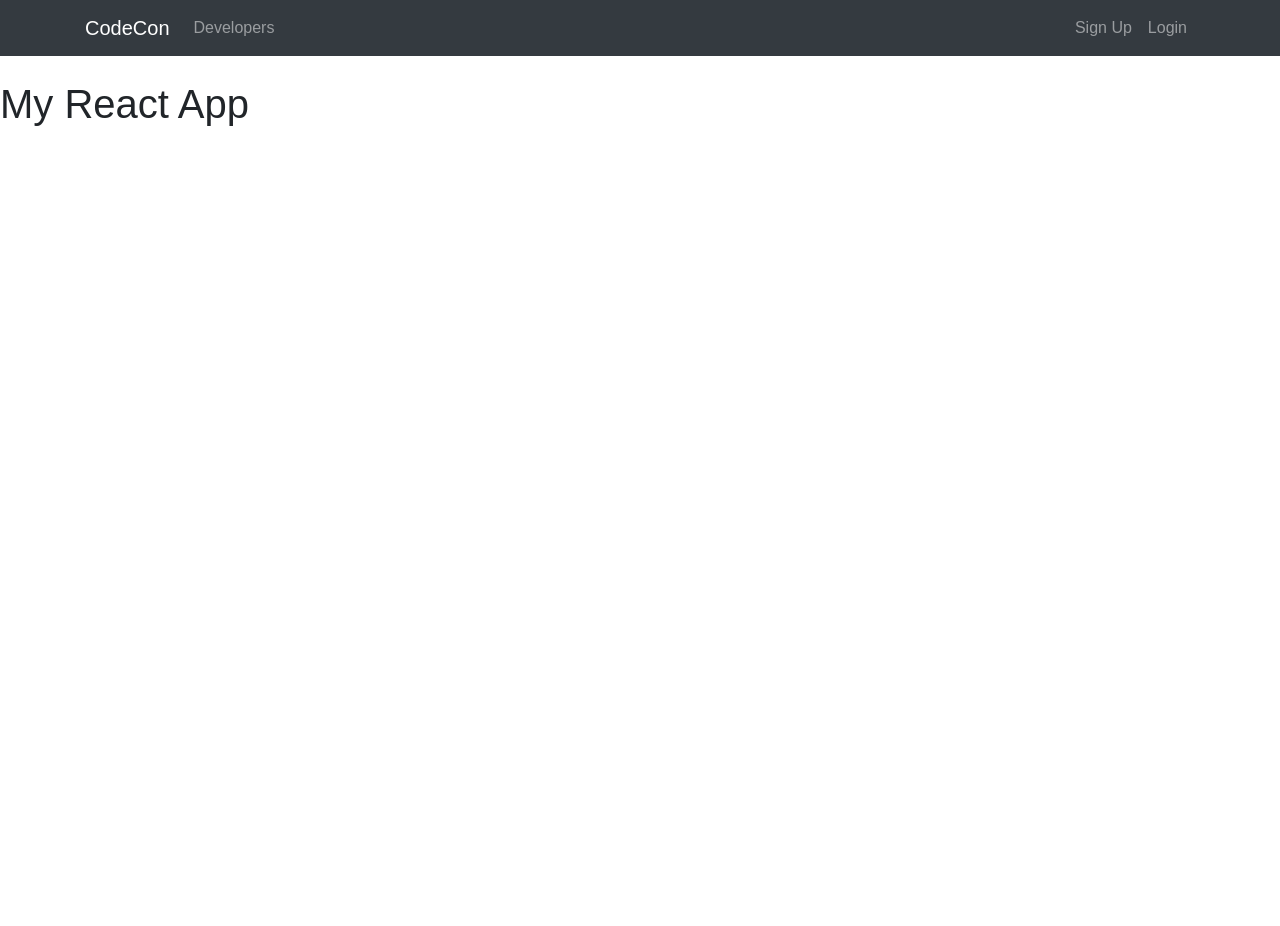
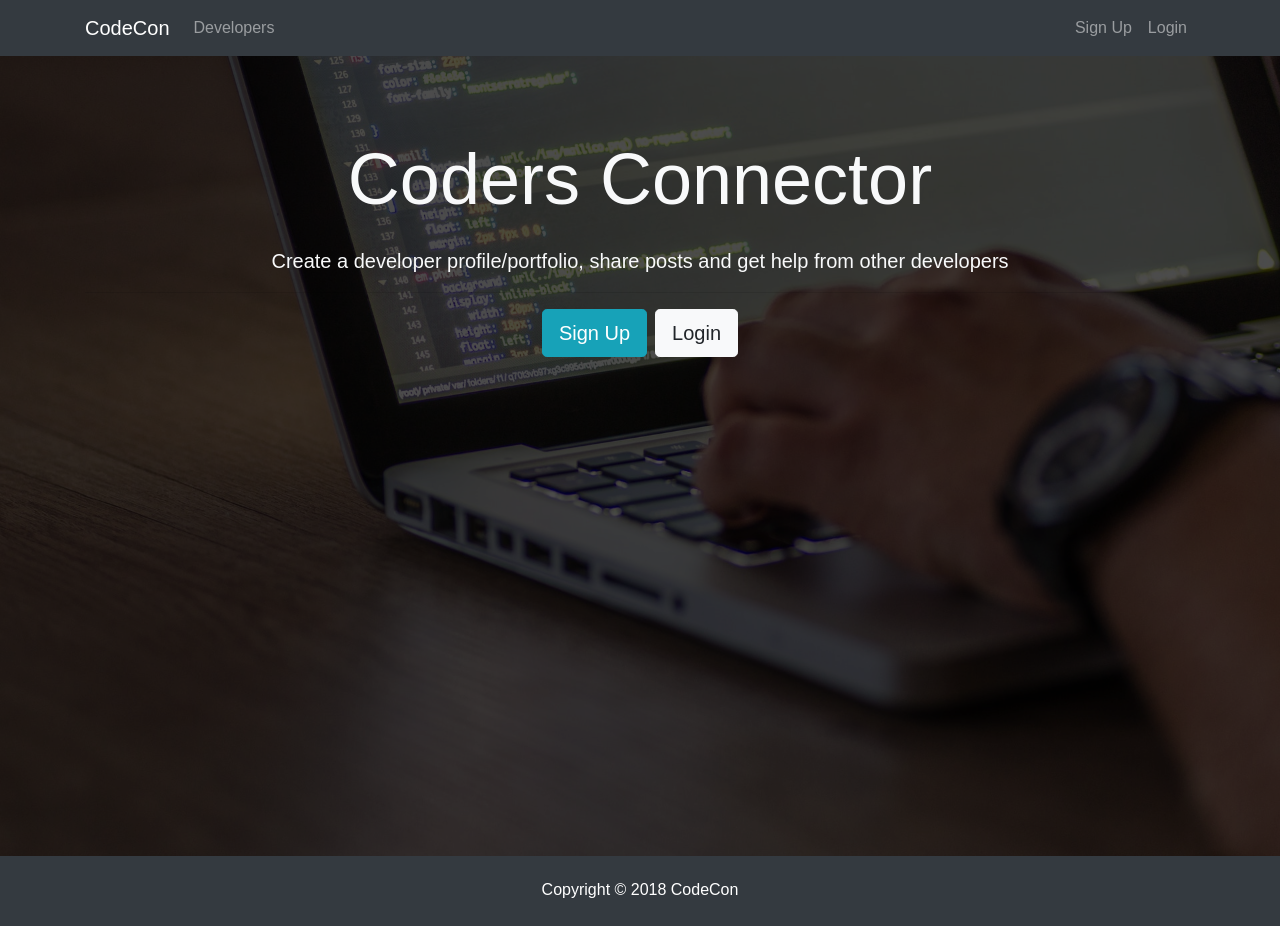
Before and after one commit to manuarora700/codecon, a React (Create React App) app in the folder client/: page /login in a window 1280 px wide. Before the commit the page ends 800 px from the top, so only its background shows below. Built offline with nearby package versions, Linux system fonts and the light colour scheme.

Commit message:
Landing page done // Dumb components as of now// Integrating react router and stuff for dynamic content]

```diff
--- a/client/src/App.js
+++ b/client/src/App.js
@@ -1,6 +1,8 @@
 import React, { Component } from 'react';
 
 import Navbar from './components/layout/Navbar';
+import Footer from './components/layout/Footer';
+import Landing from './components/layout/Landing';
 
 import './App.css';
 
@@ -10,7 +12,8 @@
     return (
       <div className="App">
         <Navbar />
-        <h1>My React App</h1>
+        <Landing />
+        <Footer />
       </div>
     );
   }
--- a/client/src/components/layout/Footer.js
+++ b/client/src/components/layout/Footer.js
@@ -0,0 +1,9 @@
+import React from 'react'
+
+export default () => {
+	return (
+		<footer className = "bg-dark text-white mt-5 p-4 text-center">
+			Copyright &copy; { new Date().getFullYear() } CodeCon
+		</footer>
+	)
+}
--- a/client/src/components/layout/Landing.js
+++ b/client/src/components/layout/Landing.js
@@ -0,0 +1,26 @@
+import React, { Component } from 'react'
+
+class Landing extends Component {
+	render() {
+		return (
+		  <div className="landing">
+		    <div className="dark-overlay landing-inner text-light">
+		      <div className="container">
+		        <div className="row">
+		          <div className="col-md-12 text-center">
+		            <h1 className="display-3 mb-4">Coders Connector
+		            </h1>
+		            <p className="lead"> Create a developer profile/portfolio, share posts and get help from other developers</p>
+		            <hr />
+		            <a href="register.html" className="btn btn-lg btn-info mr-2">Sign Up</a>
+		            <a href="login.html" className="btn btn-lg btn-light">Login</a>
+		          </div>
+		        </div>
+		      </div>
+		    </div>
+		  </div>
+		)
+	}
+}
+
+export default Landing;
```
